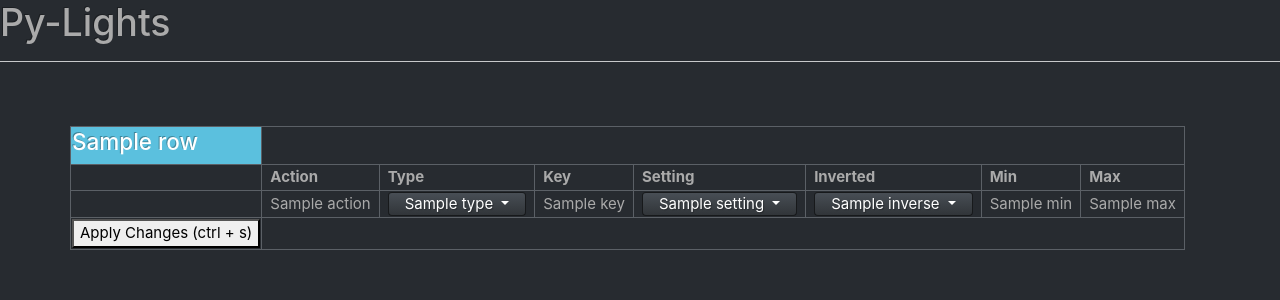
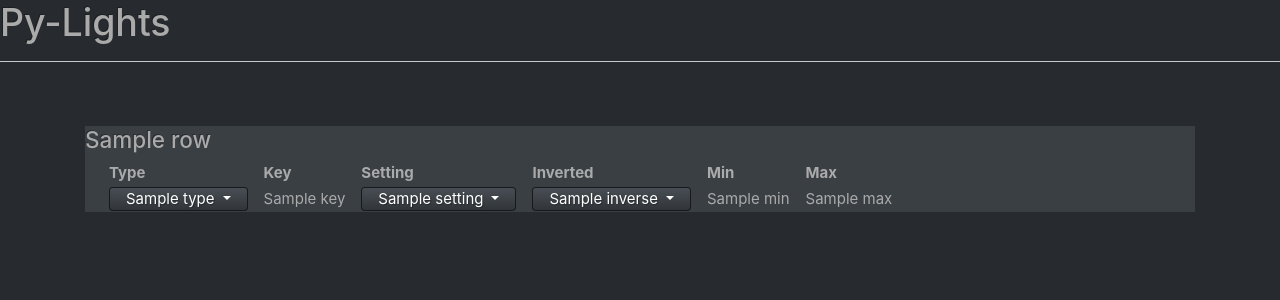
Before and after one commit to aaron64/py-lights, a Flask app: template templates/index.html in a window 1280 px wide. Shown: the top 300 px of the page. Run offline with Flask 2, Linux system fonts and the light colour scheme; the template is opened without the code that fills it: most values are stand-ins (such as "Sample title", 1, 10 or a date in 2020); some libraries are stand-ins or nearby versions.

Commit message:
cleaned up table

```diff
--- a/templates/index.html
+++ b/templates/index.html
@@ -15,19 +15,16 @@
 <h1>Py-Lights</h1>
 <hr class="alert-primary">
 <div class="container pt-5">
-	<div class="row">
-		<table class="table-actions table-bordered table-hover">
-			{% for row in data.actions %}
-				<tr>
-					<th class="table-info"><h4>{{ row.name }}</h4></th>
-				</tr>
-				<th></th><th class="pl-2 pr-2">Action</th><th class="pl-2 pr-2">Type</th><th class="pl-2 pr-2">Key</th><th class="pl-2 pr-2">Setting</th><th class="pl-2 pr-2">Inverted</th><th class="pl-2 pr-2">Min</th><th class="pl-2 pr-2">Max</th>
+	<div>
+		{% for row in data.actions %}
+		<div class="bg-primary">
+		<h4>{{ row.name }}</h4>
+			<table class="table-actions table-hover mb-4 ml-3">
+				<th class="pl-2 pr-2">Type</th><th class="pl-2 pr-2">Key</th><th class="pl-2 pr-2">Setting</th><th class="pl-2 pr-2">Inverted</th><th class="pl-2 pr-2">Min</th><th class="pl-2 pr-2">Max</th>
 				{% for input in row.inputs %}
 				<tr>
 				</tr>
 				<tr>
-					<td></td>
-					<td class="pl-2 pr-2">{{ input.action }}</td>
 					<td class="pl-2 pr-2">
 						<div class="dropdown">
 							<button type="button" class="btn btn-primary dropdown-toggle pt-0 pb-0" data-toggle="dropdown">
@@ -69,10 +66,9 @@
 					<td class="pl-2 pr-2">{{ input.max }}</td>
 				</tr>
 				{% endfor %}
-			{% endfor %}
-			<tr><td><button>Apply Changes (ctrl + s)</button></td></tr>
-
-		</table>
+			</table>
+		</div>
+		{% endfor %}
 	</div>
 </div>
 </body>
```
